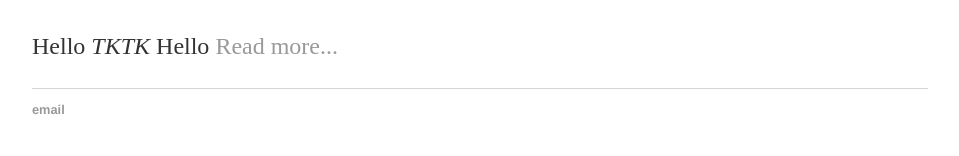
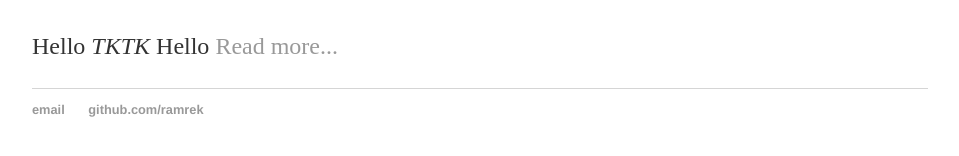
Before and after one commit to ramrek/ramrek.github.io, a Jekyll site: the page index.html, which Jekyll copies as it is, in a window 1280 px wide. Shown: the part 167-323 px from the top of the page, without its empty margins (160-1119 px from the left). Built offline with Jekyll 4.4.1, drawn with Linux system fonts in a browser that asks for light colours.

Commit message:
Update index.html

```diff
--- a/index.html
+++ b/index.html
@@ -23,6 +23,7 @@
 		<footer>
     		<ul>
         		<li><a href="mailto:mramilo43@gmail.com">email</a></li>
+			<li><a href="https://github.com/ramrek">github.com/ramrek</a></li>
 			</ul>
 		</footer>
 	</body>
```
